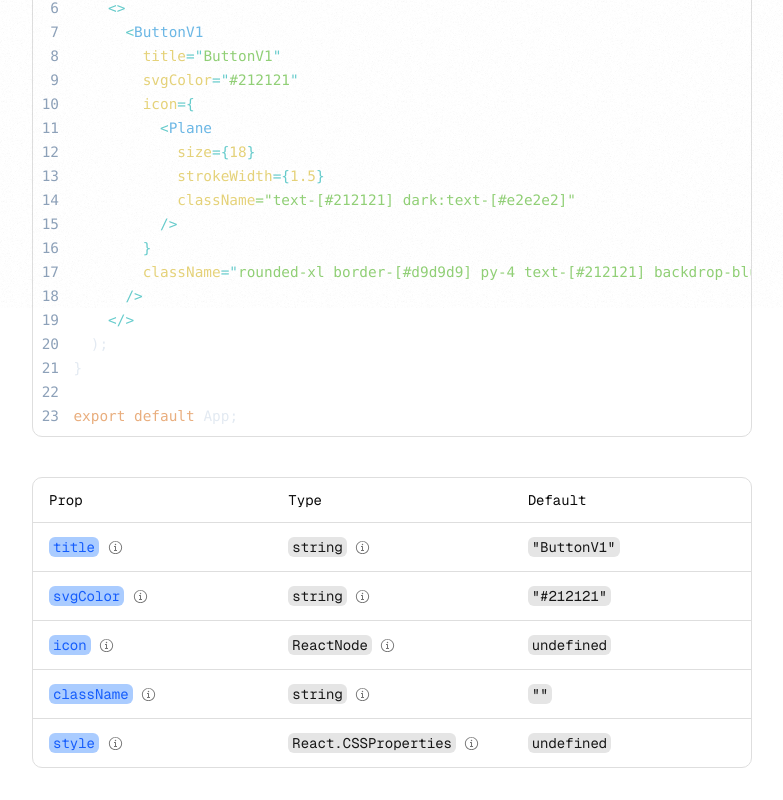
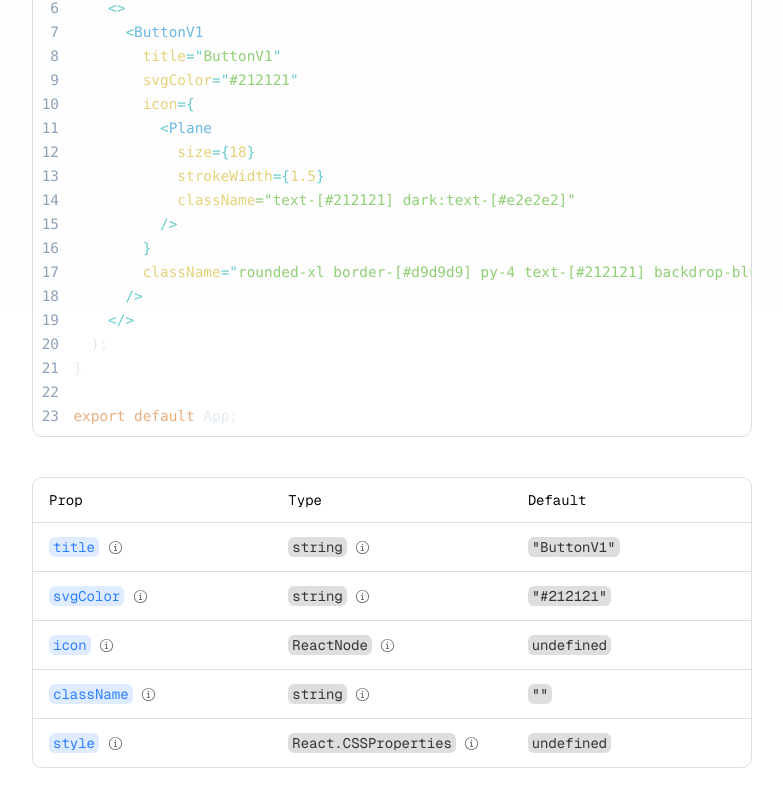
Before and after one commit to Lokendrakushwah12/pixa-ui, a Next.js app: page /buttons/1 in a window 1280 px wide. Shown: the part 652-1452 px from the top of the page, without its empty margins (248-1031 px from the left). Built offline with nearby package versions, Linux system fonts and the light colour scheme; a web font is replaced by a local one.

Commit message:
fix colors, about

```diff
--- a/app/about/page.tsx
+++ b/app/about/page.tsx
@@ -1,19 +1,17 @@
 import { GithubIcon, LinkedInIcon, XIcon } from "@/components/icons";
 import Header from "@/components/sections/header";
 import { Badge } from "@/components/ui/badge";
+import PixaBackground from "@/components/ui/pixa-background";
+import siteData from "@/data/siteData";
 import Link from "next/link";
 
-const LINK = {
-  TWITTER: "https://twitter.com/lokendratwt",
-  GITHUB: "https://github.com/Lokendrakushwah12",
-  LINKEDIN: "https://www.linkedin.com/in/lokendrakushwah12/",
-};
-
 const page = () => {
+  const { twitter, github, linkedin } = siteData.personalInfo;
   return (
-    <div className="flex h-screen w-full flex-col items-center justify-between text-center">
+    <div className="flex h-screen overflow-hidden relative w-full flex-col items-center justify-start gap-12 text-center">
       <Header />
-      <div className="flex h-screen w-full max-w-3xl flex-col items-start justify-start px-5 md:px-8">
+      <PixaBackground />
+      <div className="flex w-full max-w-3xl flex-col items-start justify-start px-5 md:px-8">
         <div className="flex flex-col items-start justify-start">
           <h1 className="mt-8 text-center text-[48px] font-[600] text-[var(--foreground)]">
             About
@@ -48,15 +46,15 @@ const page = () => {
               Lokendra Kushwah
             </h1>
             <div className="social flex gap-2">
-              <Link href={LINK.TWITTER} target="_blank">
+              <Link href={twitter} target="_blank">
                 <XIcon />
               </Link>
 
-              <Link href={LINK.GITHUB} target="_blank">
+              <Link href={github} target="_blank">
                 <GithubIcon />
               </Link>
 
-              <Link href={LINK.LINKEDIN} target="_blank">
+              <Link href={linkedin} target="_blank">
                 <LinkedInIcon />
               </Link>
             </div>
--- a/components/pixa-ui/PropsTable.tsx
+++ b/components/pixa-ui/PropsTable.tsx
@@ -41,12 +41,12 @@ export const PropsTable = ({ data }: PropsTableProps) => {
               className={clsx(
                 "font-default text-default w-full text-left",
                 item !== data[data.length - 1] &&
-                  "border-b",
+                "border-b",
               )}
             >
               <td className="px-4 py-3 text-sm font-normal">
                 <div className="flex items-center gap-1">
-                  <div className="w-fit rounded-sm bg-blue-500/40 px-1 font-mono text-blue-600 dark:bg-blue-500/15 dark:text-blue-300">
+                  <div className="w-fit rounded-sm px-1 font-mono text-blue-500 bg-blue-500/15">
                     {item.name}
                   </div>
                   {item.nameDetails && (
@@ -57,7 +57,7 @@ export const PropsTable = ({ data }: PropsTableProps) => {
               <td className="px-4 py-3 text-sm font-normal">
                 {item.type ? (
                   <div className="flex w-fit items-center gap-1">
-                    <div className="w-fit rounded-sm bg-neutral-200 px-1 font-mono text-neutral-900 dark:bg-neutral-800 dark:text-neutral-400">
+                    <div className="w-fit rounded-sm px-1 font-mono text-foreground/80 bg-border">
                       {item.type}
                     </div>
                     {item.typeDetails && (
@@ -70,7 +70,7 @@ export const PropsTable = ({ data }: PropsTableProps) => {
               </td>
               <td className="px-4 py-3 text-sm font-normal">
                 {item.default ? (
-                  <div className="w-fit rounded-sm bg-neutral-200 px-1 font-mono text-neutral-900 dark:bg-neutral-800 dark:text-neutral-400">
+                  <div className="w-fit rounded-sm px-1 font-mono text-foreground/80 bg-border">
                     {item.default}
                   </div>
                 ) : (
--- a/data/siteData.ts
+++ b/data/siteData.ts
@@ -5,6 +5,7 @@ const siteData: websiteData = {
     name: "Pixa/ui",
     github: "https://github.com/lokendrakushwah12/pixa-ui",
     twitter: "https://x.com/lokendratwt",
+    linkedin: "https://www.linkedin.com/in/lokendrakushwah12/",
   },
   about:
     "This is a Next.js template with tailwind CSS, TypeScript, Shadcn UI, and Motion.",
--- a/types/index.ts
+++ b/types/index.ts
@@ -2,6 +2,7 @@ export interface PersonalInfo {
   name: string;
   github: string;
   twitter: string;
+  linkedin: string;
 }
 
 export interface LastUpdated {
```
